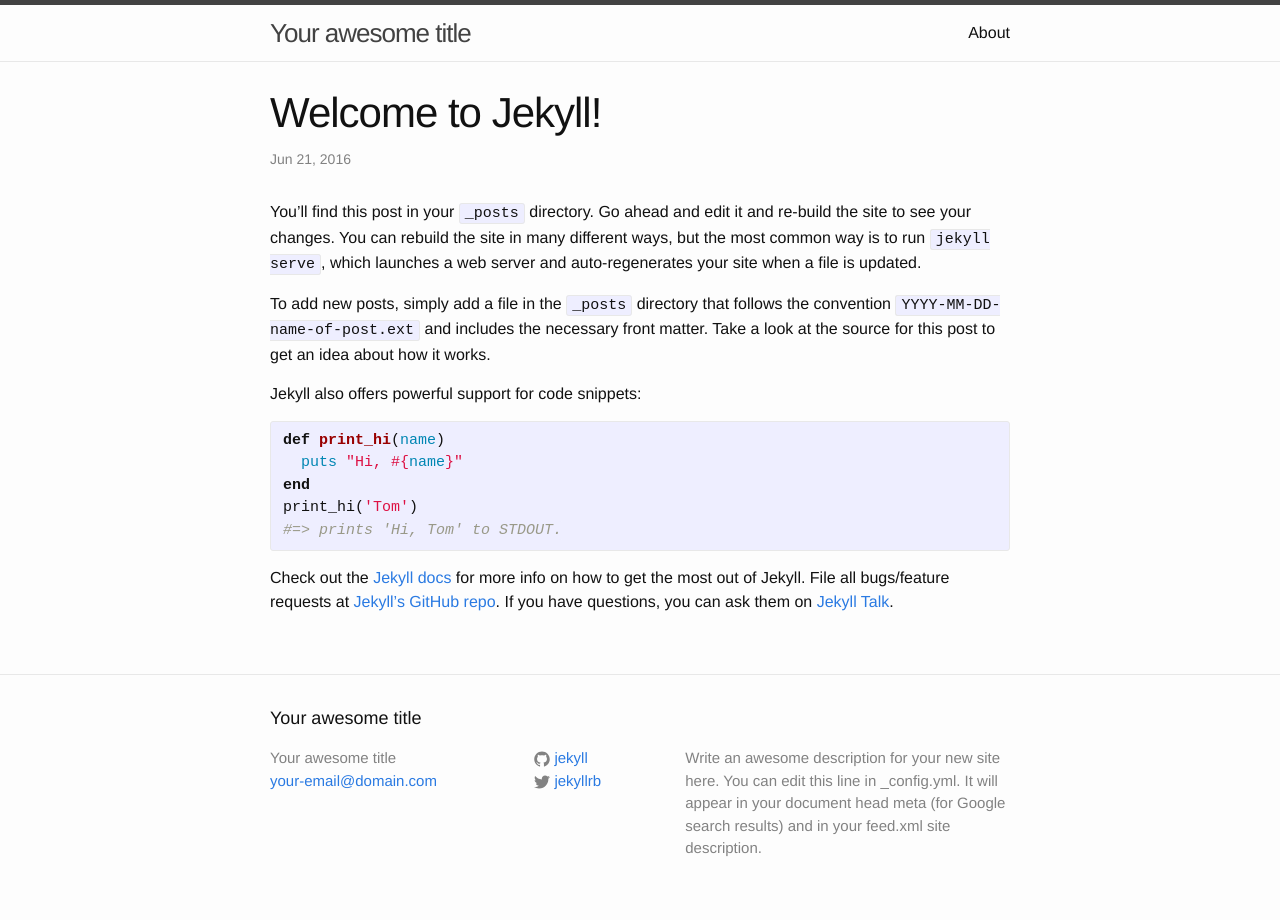
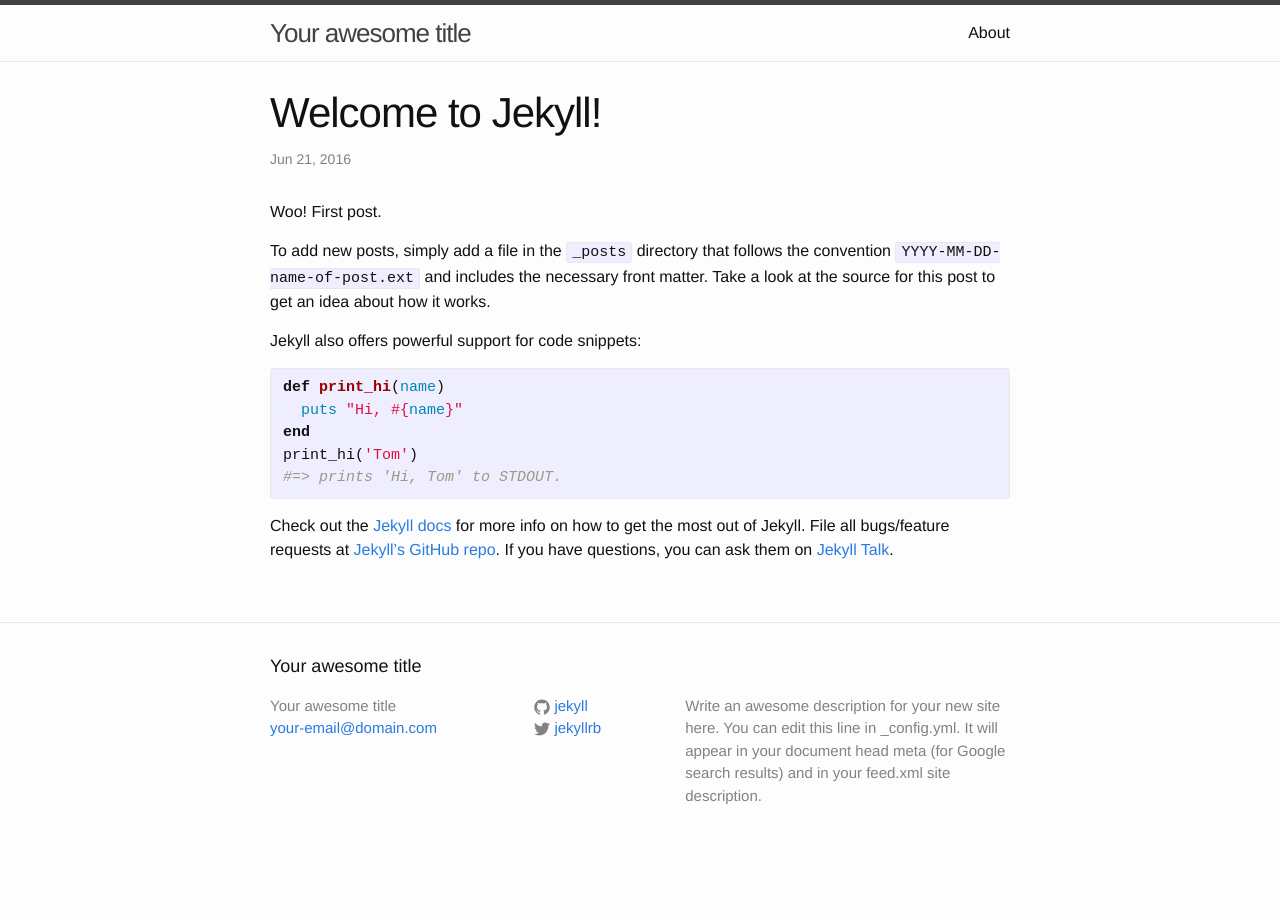
Before and after one commit to erlandsanborn/erlandsanborn.github.io, a Jekyll site: the page built from _posts/2016-06-20-welcome-to-jekyll.markdown, in a window 1280 px wide. Built offline with Jekyll 4.4.1, drawn with Linux system fonts in a browser that asks for light colours.

Commit message:
Updated 2016-06-20-welcome-to-jekyll.markdown

```diff
--- a/_posts/2016-06-20-welcome-to-jekyll.markdown
+++ b/_posts/2016-06-20-welcome-to-jekyll.markdown
@@ -1,10 +1,11 @@
 ---
 layout: post
-title:  "Welcome to Jekyll!"
-date:   2016-06-20 23:59:56 -0700
+title: Welcome to Jekyll!
+date: '2016-06-20 23:59:56 -0700'
 categories: jekyll update
+published: true
 ---
-You’ll find this post in your `_posts` directory. Go ahead and edit it and re-build the site to see your changes. You can rebuild the site in many different ways, but the most common way is to run `jekyll serve`, which launches a web server and auto-regenerates your site when a file is updated.
+Woo! First post.
 
 To add new posts, simply add a file in the `_posts` directory that follows the convention `YYYY-MM-DD-name-of-post.ext` and includes the necessary front matter. Take a look at the source for this post to get an idea about how it works.
 
```
